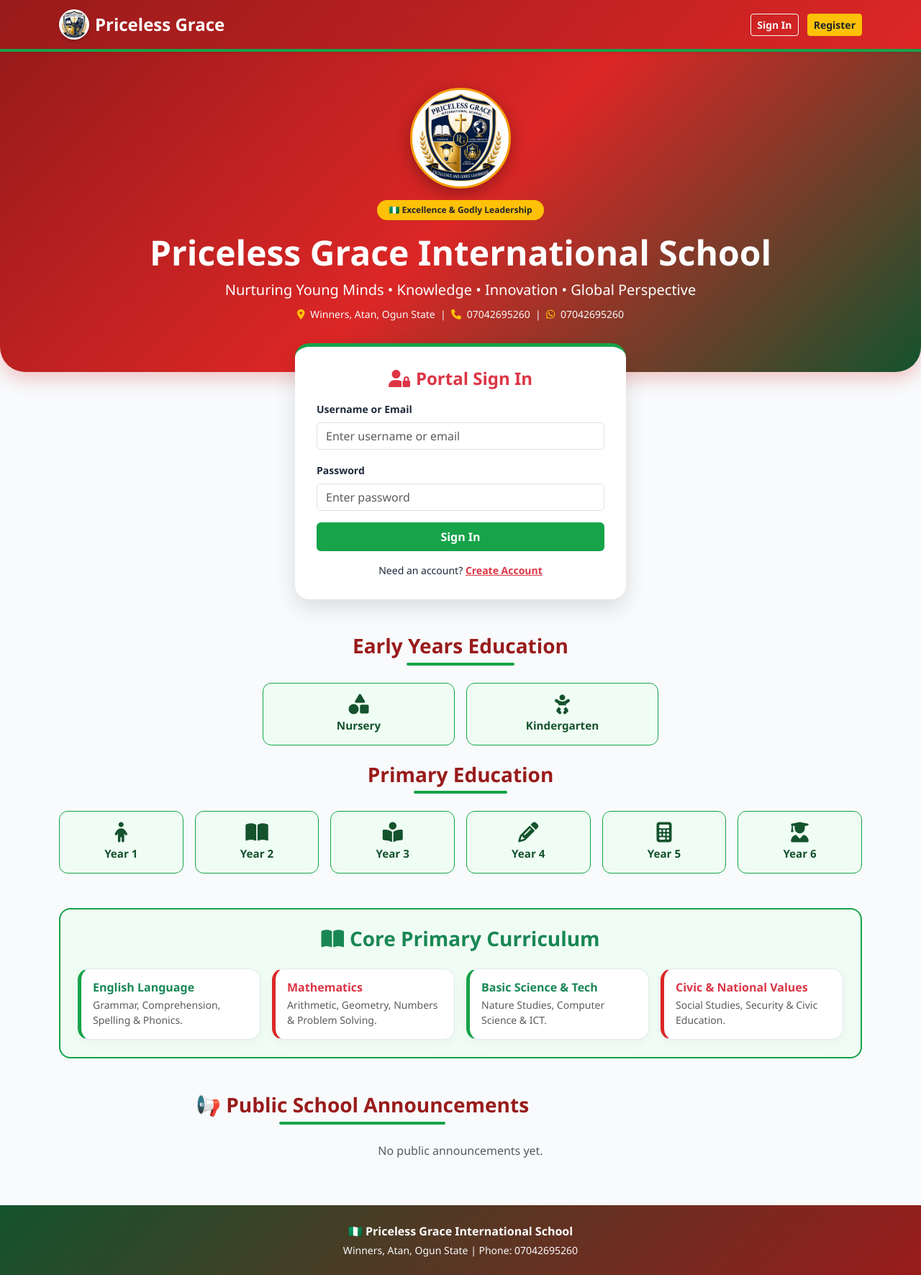
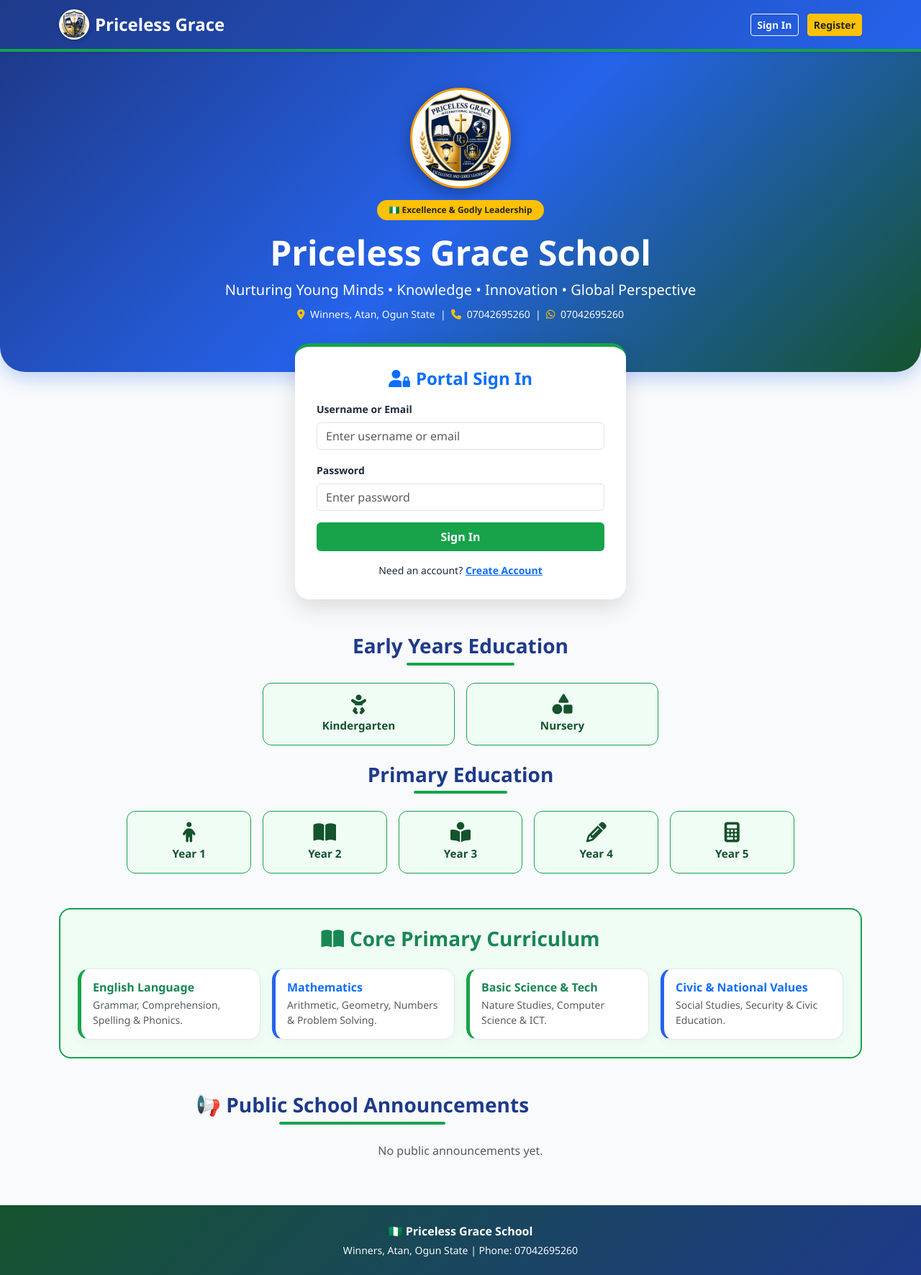
Before and after one commit to MartinsEaglewings/martins-primary-school-portal, a Flask app: page / in a window 1280 px wide. Shown: the whole page at 72% size. Run offline with Flask 3, Linux system fonts and the light colour scheme; data that the repository does not hold is empty; some libraries are stand-ins or nearby versions.

Commit message:
Update branding to Priceless Grace School, blue & green palette, and set classes to Kindergarten, Nursery, and Year 1-5

```diff
--- a/templates/index.html
+++ b/templates/index.html
@@ -3,13 +3,13 @@
 <head>
     <meta charset="UTF-8">
     <meta name="viewport" content="width=device-width, initial-scale=1.0">
-    <title>Priceless Grace International School - Portal</title>
+    <title>Priceless Grace School - Portal</title>
     <link href="https://cdn.jsdelivr.net/npm/bootstrap@5.3.0/dist/css/bootstrap.min.css" rel="stylesheet">
     <link rel="stylesheet" href="https://cdnjs.cloudflare.com/ajax/libs/font-awesome/6.4.0/css/all.min.css">
     <style>
         :root {
-            --primary-red: #dc2626;
-            --dark-red: #991b1b;
+            --primary-blue: #2563eb;
+            --dark-blue: #1e3a8a;
             --primary-green: #16a34a;
             --dark-green: #14532d;
             --light-green: #f0fdf4;
@@ -28,7 +28,7 @@
 
         /* Navbar Styling */
         .navbar-custom {
-            background: linear-gradient(135deg, var(--dark-red) 0%, var(--primary-red) 100%);
+            background: linear-gradient(135deg, var(--dark-blue) 0%, var(--primary-blue) 100%);
             border-bottom: 4px solid var(--primary-green);
         }
 
@@ -55,12 +55,12 @@
 
         /* Hero Section */
         .hero-section {
-            background: linear-gradient(135deg, var(--dark-red) 0%, var(--primary-red) 50%, var(--dark-green) 100%);
+            background: linear-gradient(135deg, var(--dark-blue) 0%, var(--primary-blue) 50%, var(--dark-green) 100%);
             color: white;
             padding: 50px 0 70px 0;
             border-bottom-left-radius: 35px;
             border-bottom-right-radius: 35px;
-            box-shadow: 0 10px 25px rgba(220, 38, 38, 0.25);
+            box-shadow: 0 10px 25px rgba(37, 99, 235, 0.25);
         }
 
         /* Auth Cards */
@@ -77,13 +77,13 @@
         }
 
         /* Buttons */
-        .btn-red {
-            background-color: var(--primary-red);
+        .btn-blue {
+            background-color: var(--primary-blue);
             color: white;
             border: none;
         }
-        .btn-red:hover {
-            background-color: var(--dark-red);
+        .btn-blue:hover {
+            background-color: var(--dark-blue);
             color: white;
         }
 
@@ -106,7 +106,7 @@
         }
 
         .section-title {
-            color: var(--dark-red);
+            color: var(--dark-blue);
             font-weight: 800;
             position: relative;
             display: inline-block;
@@ -145,8 +145,8 @@
         .border-green-header {
             border-left: 5px solid var(--primary-green);
         }
-        .border-red-header {
-            border-left: 5px solid var(--primary-red);
+        .border-blue-header {
+            border-left: 5px solid var(--primary-blue);
         }
     </style>
 </head>
@@ -156,7 +156,7 @@
     <nav class="navbar navbar-expand-lg navbar-dark navbar-custom shadow-sm sticky-top">
         <div class="container">
             <a class="navbar-brand fw-bold fs-4 d-flex align-items-center gap-2" href="#">
-                <img src="/static/images/logo.png" alt="PGIS Badge" class="school-logo-nav" onerror="this.style.display='none'">
+                <img src="/static/images/logo.png" alt="Priceless Grace Badge" class="school-logo-nav" onerror="this.style.display='none'">
                 <span>Priceless Grace</span>
             </a>
             <div class="ms-auto" id="navAuthButtons">
@@ -174,10 +174,10 @@
     <div id="landingHero" class="hero-section text-center">
         <div class="container">
             <div class="mb-3">
-                <img src="/static/images/logo.png" alt="Priceless Grace International School Badge" class="school-logo-hero" onerror="this.src='https://via.placeholder.com/140?text=PGIS'">
+                <img src="/static/images/logo.png" alt="Priceless Grace School Badge" class="school-logo-hero" onerror="this.src='https://via.placeholder.com/140?text=PGS'">
             </div>
             <span class="badge bg-warning text-dark px-3 py-2 rounded-pill fw-bold mb-3">🇳🇬 Excellence & Godly Leadership</span>
-            <h1 class="display-5 fw-bold" id="schoolHeader">Priceless Grace International School</h1>
+            <h1 class="display-5 fw-bold" id="schoolHeader">Priceless Grace School</h1>
             <p class="lead mb-2">Nurturing Young Minds • Knowledge • Innovation • Global Perspective</p>
             <p class="small text-light opacity-90 mb-0">
                 <i class="fas fa-map-marker-alt me-1 text-warning"></i> Winners, Atan, Ogun State &nbsp;|&nbsp;
@@ -193,7 +193,7 @@
         <div id="landingView">
             <!-- LOGIN VIEW -->
             <div id="loginView" class="auth-card">
-                <h4 class="text-center fw-bold text-danger mb-3"><i class="fas fa-user-lock me-2"></i>Portal Sign In</h4>
+                <h4 class="text-center fw-bold text-primary mb-3"><i class="fas fa-user-lock me-2"></i>Portal Sign In</h4>
                 <form onsubmit="handleLogin(event)">
                     <div class="mb-3">
                         <label class="form-label small fw-bold">Username or Email</label>
@@ -205,7 +205,7 @@
                     </div>
                     <button type="submit" class="btn btn-green w-100 fw-bold py-2">Sign In</button>
                 </form>
-                <p class="text-center mt-3 mb-0 small">Need an account? <a href="#" onclick="showView('registerView')" class="text-danger fw-bold">Create Account</a></p>
+                <p class="text-center mt-3 mb-0 small">Need an account? <a href="#" onclick="showView('registerView')" class="text-primary fw-bold">Create Account</a></p>
             </div>
 
             <!-- REGISTER VIEW -->
@@ -233,29 +233,29 @@
                     </div>
 
                     <div class="mb-3" id="adminPinGroup" style="display: none;">
-                        <label class="form-label small fw-bold text-danger"><i class="fas fa-key me-1"></i>Teacher Passcode Required</label>
-                        <input type="password" id="regAdminPin" class="form-control border-danger" placeholder="Enter Teacher Security PIN">
+                        <label class="form-label small fw-bold text-primary"><i class="fas fa-key me-1"></i>Teacher Passcode Required</label>
+                        <input type="password" id="regAdminPin" class="form-control border-primary" placeholder="Enter Teacher Security PIN">
                     </div>
 
-                    <button type="submit" class="btn btn-red w-100 fw-bold py-2">Register Account</button>
+                    <button type="submit" class="btn btn-blue w-100 fw-bold py-2">Register Account</button>
                 </form>
                 <p class="text-center mt-3 mb-0 small">Already registered? <a href="#" onclick="showView('loginView')" class="text-success fw-bold">Sign In</a></p>
             </div>
 
-            <!-- CLASSES SECTION: NURSERY, KINDERGARTEN & YEAR 1 TO YEAR 6 -->
+            <!-- CLASSES SECTION: KINDERGARTEN, NURSERY & YEAR 1 TO YEAR 5 -->
             <div class="text-center my-5">
                 <h3 class="section-title mb-4">Early Years Education</h3>
                 <div class="row g-3 justify-content-center mb-4">
                     <div class="col-6 col-md-3">
-                        <div class="class-badge"><i class="fas fa-shapes d-block fs-3 mb-1"></i>Nursery</div>
+                        <div class="class-badge"><i class="fas fa-baby d-block fs-3 mb-1"></i>Kindergarten</div>
                     </div>
                     <div class="col-6 col-md-3">
-                        <div class="class-badge"><i class="fas fa-baby d-block fs-3 mb-1"></i>Kindergarten</div>
+                        <div class="class-badge"><i class="fas fa-shapes d-block fs-3 mb-1"></i>Nursery</div>
                     </div>
                 </div>
 
                 <h3 class="section-title mb-4">Primary Education</h3>
-                <div class="row g-3">
+                <div class="row g-3 justify-content-center">
                     <div class="col-6 col-md-2">
                         <div class="class-badge"><i class="fas fa-child d-block fs-3 mb-1"></i>Year 1</div>
                     </div>
@@ -271,9 +271,6 @@
                     <div class="col-6 col-md-2">
                         <div class="class-badge"><i class="fas fa-calculator d-block fs-3 mb-1"></i>Year 5</div>
                     </div>
-                    <div class="col-6 col-md-2">
-                        <div class="class-badge"><i class="fas fa-user-graduate d-block fs-3 mb-1"></i>Year 6</div>
-                    </div>
                 </div>
             </div>
 
@@ -288,8 +285,8 @@
                         </div>
                     </div>
                     <div class="col-md-3">
-                        <div class="card card-custom p-3 border-red-header">
-                            <h6 class="fw-bold text-danger mb-1">Mathematics</h6>
+                        <div class="card card-custom p-3 border-blue-header">
+                            <h6 class="fw-bold text-primary mb-1">Mathematics</h6>
                             <small class="text-muted">Arithmetic, Geometry, Numbers & Problem Solving.</small>
                         </div>
                     </div>
@@ -300,8 +297,8 @@
                         </div>
                     </div>
                     <div class="col-md-3">
-                        <div class="card card-custom p-3 border-red-header">
-                            <h6 class="fw-bold text-danger mb-1">Civic & National Values</h6>
+                        <div class="card card-custom p-3 border-blue-header">
+                            <h6 class="fw-bold text-primary mb-1">Civic & National Values</h6>
                             <small class="text-muted">Social Studies, Security & Civic Education.</small>
                         </div>
                     </div>
@@ -319,15 +316,15 @@
 
         <!-- ADMIN DASHBOARD -->
         <div id="adminDashboard" class="dashboard-container" style="display: none;">
-            <div class="d-flex justify-content-between align-items-center mb-4 pb-2 border-bottom border-danger">
-                <h2 class="text-danger fw-bold"><i class="fas fa-chalkboard-teacher me-2"></i>Teacher & Admin Control Center</h2>
-                <button class="btn btn-outline-danger btn-sm fw-bold" onclick="logout()">Logout</button>
+            <div class="d-flex justify-content-between align-items-center mb-4 pb-2 border-bottom border-primary">
+                <h2 class="text-primary fw-bold"><i class="fas fa-chalkboard-teacher me-2"></i>Teacher & Admin Control Center</h2>
+                <button class="btn btn-outline-primary btn-sm fw-bold" onclick="logout()">Logout</button>
             </div>
 
             <div class="row">
                 <div class="col-md-6 mb-4">
-                    <div class="card card-custom p-4 border-red-header">
-                        <h5 class="fw-bold text-danger mb-3"><i class="fas fa-bullhorn me-2"></i>Post New Announcement</h5>
+                    <div class="card card-custom p-4 border-blue-header">
+                        <h5 class="fw-bold text-primary mb-3"><i class="fas fa-bullhorn me-2"></i>Post New Announcement</h5>
                         <form onsubmit="postAnnouncement(event)">
                             <div class="mb-2">
                                 <input type="text" id="annTitle" class="form-control" placeholder="Announcement Title" required>
@@ -335,7 +332,7 @@
                             <div class="mb-2">
                                 <textarea id="annContent" class="form-control" rows="3" placeholder="Detailed content..." required></textarea>
                             </div>
-                            <button type="submit" class="btn btn-red btn-sm w-100 fw-bold py-2">Publish Announcement</button>
+                            <button type="submit" class="btn btn-blue btn-sm w-100 fw-bold py-2">Publish Announcement</button>
                         </form>
                     </div>
                 </div>
@@ -361,7 +358,7 @@
 
             <div class="row">
                 <div class="col-md-6 mb-4">
-                    <h4 class="fw-bold text-danger mb-3">Active Announcements</h4>
+                    <h4 class="fw-bold text-primary mb-3">Active Announcements</h4>
                     <div id="adminAnnouncements"></div>
                 </div>
                 <div class="col-md-6 mb-4">
@@ -375,12 +372,12 @@
         <div id="studentDashboard" class="dashboard-container" style="display: none;">
             <div class="d-flex justify-content-between align-items-center mb-4 pb-2 border-bottom border-success">
                 <h2 class="text-success fw-bold"><i class="fas fa-user-graduate me-2"></i>Pupil Portal Dashboard</h2>
-                <button class="btn btn-outline-danger btn-sm fw-bold" onclick="logout()">Logout</button>
+                <button class="btn btn-outline-primary btn-sm fw-bold" onclick="logout()">Logout</button>
             </div>
 
             <div class="row">
                 <div class="col-md-6 mb-4">
-                    <h4 class="fw-bold text-danger mb-3"><i class="fas fa-bullhorn me-2"></i>School Announcements</h4>
+                    <h4 class="fw-bold text-primary mb-3"><i class="fas fa-bullhorn me-2"></i>School Announcements</h4>
                     <div id="studentAnnouncements"></div>
                 </div>
 
@@ -394,8 +391,8 @@
     </div>
 
     <!-- FOOTER -->
-    <footer class="text-center py-4 text-white mt-5" style="background: linear-gradient(135deg, var(--dark-green) 0%, var(--dark-red) 100%);">
-        <p class="mb-1 fw-bold">🇳🇬 Priceless Grace International School</p>
+    <footer class="text-center py-4 text-white mt-5" style="background: linear-gradient(135deg, var(--dark-green) 0%, var(--dark-blue) 100%);">
+        <p class="mb-1 fw-bold">🇳🇬 Priceless Grace School</p>
         <p class="small text-light mb-0">Winners, Atan, Ogun State | Phone: 07042695260</p>
     </footer>
 
```
